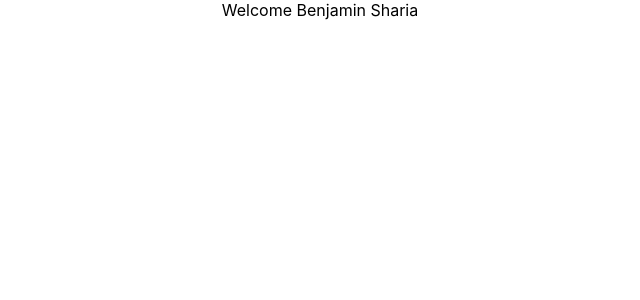
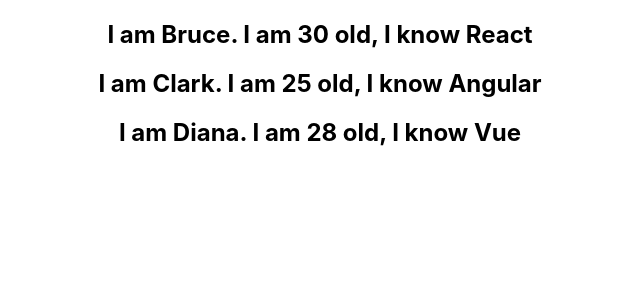
Before and after one commit to m6code/reactjs_tutorial_for_beginners_youtube, a React (Create React App) app in the folder hello-world/: page / in a window 1280 px wide. Shown: the top 300 px of the page, without its empty margins (320-960 px from the left). Built offline with nearby package versions, Linux system fonts and the light colour scheme.

Commit message:
List Rendering

```diff
--- a/hello-world/src/App.js
+++ b/hello-world/src/App.js
@@ -25,6 +25,8 @@ import EventBind from "./components/EventBind";
 import ParentComponent from './components/ParentComponent';
 // eslint-disable-next-line
 import UserGreeting from './components/UserGreeting';
+// eslint-disable-next-line
+import NameList from './components/NameList';
 
 // function App() {
 //   return (
@@ -38,12 +40,12 @@ class App extends Component{
   render(){
     return (
       <div className="App">
-      <UserGreeting />
 
-      {/*  <ParentComponent/>
+       <NameList/>
 
+      {/* <UserGreeting />
+       <ParentComponent/>
      <EventBind/>
-
      <FunctionClick/>
       <ClassClick/>
 
--- /dev/null
+++ b/hello-world/src/components/NameList.js
@@ -0,0 +1,44 @@
+import React from 'react'
+import Person from './Person';
+function NameList() {
+	//const names = ['Bruce', 'Clark', 'Diana'];
+
+	// const nameList = names.map( name => <h2> {name} </h2>);
+	// return <div> {nameList} </div>
+
+	const persons = [
+		{
+			id: 1,
+			name: 'Bruce',
+			age: 30,
+			skill: "React",
+		},
+
+		{
+			id: 2,
+			name: 'Clark',
+			age: 25,
+			skill: "Angular",
+		},
+
+		{
+			id: 3,
+			name: 'Diana',
+			age: 28,
+			skill: "Vue",
+		}
+	]
+
+	const personsList = persons.map(person => <Person person={person} />)
+	return <div> {personsList} </div>
+
+	// return (
+	// 	<div>
+	// 		{
+	// 			names.map((name) => <h2>{name}</h2> )
+	// 		}
+	// 	</div>
+	// )
+}
+
+export default NameList
--- /dev/null
+++ b/hello-world/src/components/Person.js
@@ -0,0 +1,13 @@
+import React from 'react'
+
+function Person({person}) {
+	return (
+		<div>
+			<h2>
+			I am {person.name}. I am {person.age} old, I know {person.skill}
+			</h2>
+		</div>
+	)
+}
+
+export default Person
```
Also changed, not shown: 1 other file (tests, documents, lock files or other folders).
